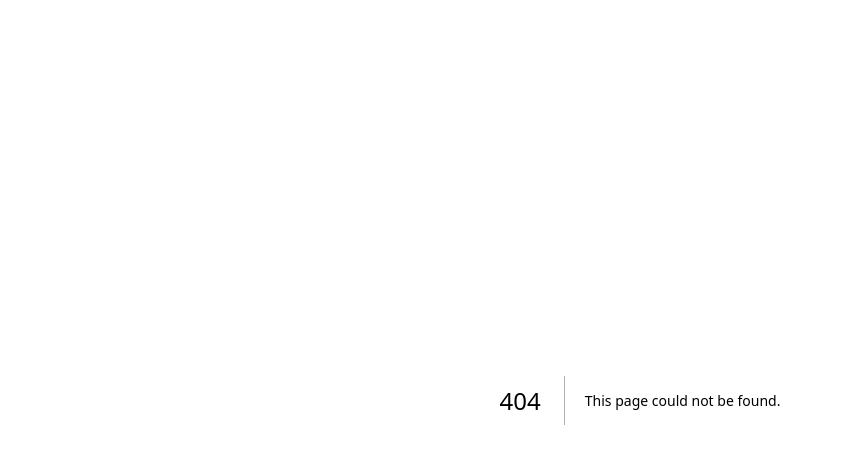
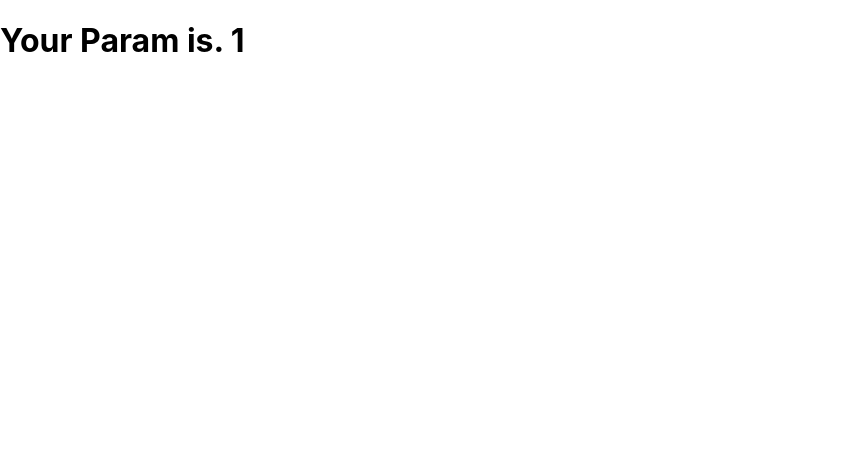
Before and after one commit to gauravgupta799/nextJs, a Next.js app: page /blog/1 in a window 1280 px wide. Before the commit this address had no page. Shown: the top 464 px of the page, without its empty margins (0-841 px from the left). Built offline with nearby package versions, Linux system fonts and the light colour scheme.

Commit message:
dynamic routing

```diff
--- /dev/null
+++ b/pages/blog/[query].js
@@ -0,0 +1,14 @@
+import { useRouter } from 'next/router'
+
+const Query = () => {
+    const router = useRouter();
+    // console.log(router.query.query)
+    const { query } = router.query
+    return (
+        <div>
+            <h1> Your Param is. {query}</h1>
+        </div>
+    )
+}
+
+export default Query
```
Also changed, not shown: Notes.txt, pages/blog/index.js (line endings or trailing spaces).
